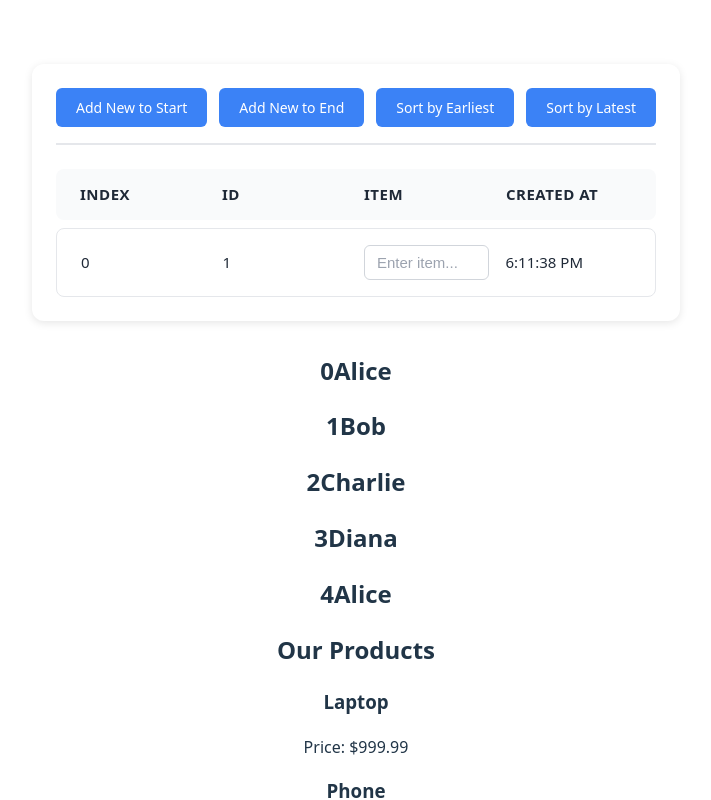
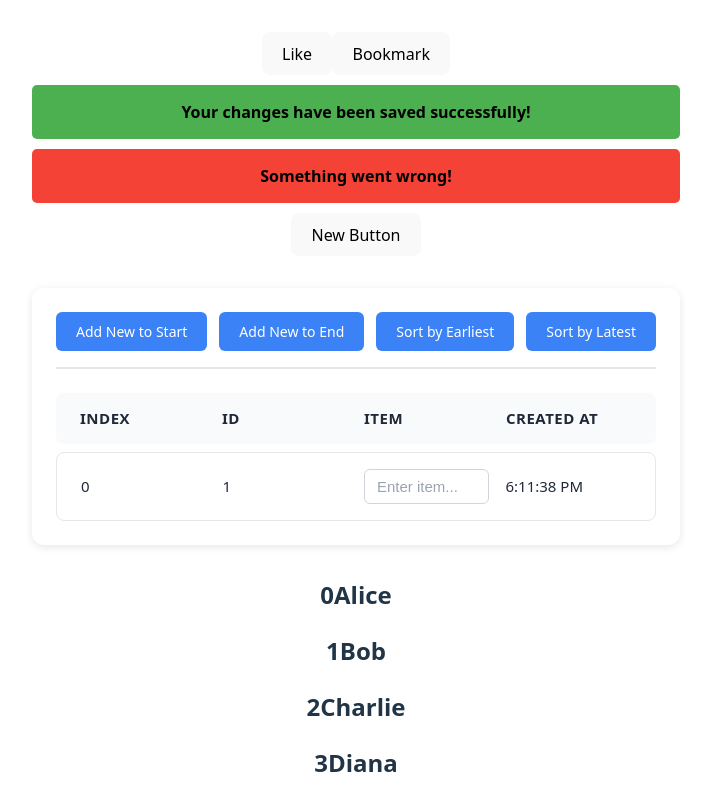
Before and after one commit to prabinyadav3/react-web-ui, a React (Vite) app in the folder hello-world/: page / in a window 1280 px wide. Shown: the top 800 px of the page, without its empty margins (284-995 px from the left). Built offline with nearby package versions, Linux system fonts and the light colour scheme.

Commit message:
Added services section UI

```diff
--- /dev/null
+++ b/hello-world/src/Alert.jsx
@@ -0,0 +1,5 @@
+import styles from "./Alert.module.css";
+
+export const Alert = ({ children, type = "success" }) => {
+  return <div className={`${styles.alert} ${styles[type]}`}>{children}</div>;
+};
--- /dev/null
+++ b/hello-world/src/Alert.module.css
@@ -0,0 +1,13 @@
+.alert {
+    padding: 15px;
+    margin: 10px 0;
+    border-radius: 5px;
+    color: black;
+    font-weight: bold;
+}
+.success {
+    background-color: #4CAF50;
+}
+.error {
+    background-color: #f44336;
+}
--- a/hello-world/src/App.jsx
+++ b/hello-world/src/App.jsx
@@ -12,6 +12,9 @@ import { UserDetails } from './UserDetails';
 import { ProductList } from './ProductList';
 import {NameList} from './NameList';
 import { TodoList } from './TodoList';
+import { Alert } from './Alert';
+import {NewButton} from './NewButton';
+import {CustomButton} from './CustomButton';
 import './App.css'
 
 function Login() {
@@ -21,6 +24,15 @@ function Login() {
 function App() {
   return (
     <div>
+      <CustomButton text="Like"/>
+      <CustomButton text="Bookmark"/>
+
+
+      <Alert type="success">Your changes have been saved successfully!</Alert>
+      <Alert type="error">Something went wrong!</Alert>
+
+      <NewButton />
+
       <TodoList />
       <NameList />
       <ProductList />
--- /dev/null
+++ b/hello-world/src/CustomButton.jsx
@@ -0,0 +1,9 @@
+export const CustomButton = ({ text }) => {
+    const name ="Custom Button";
+
+    const handleClick = () => {
+        console.log(`Hey ${name}'you clicked ${text}`);
+   };
+
+  return <button onClick={handleClick}>{text}</button>;
+};
--- /dev/null
+++ b/hello-world/src/NewButton.jsx
@@ -0,0 +1,3 @@
+export const NewButton = () => {
+    return <button className="error">New Button</button>;
+};
```
